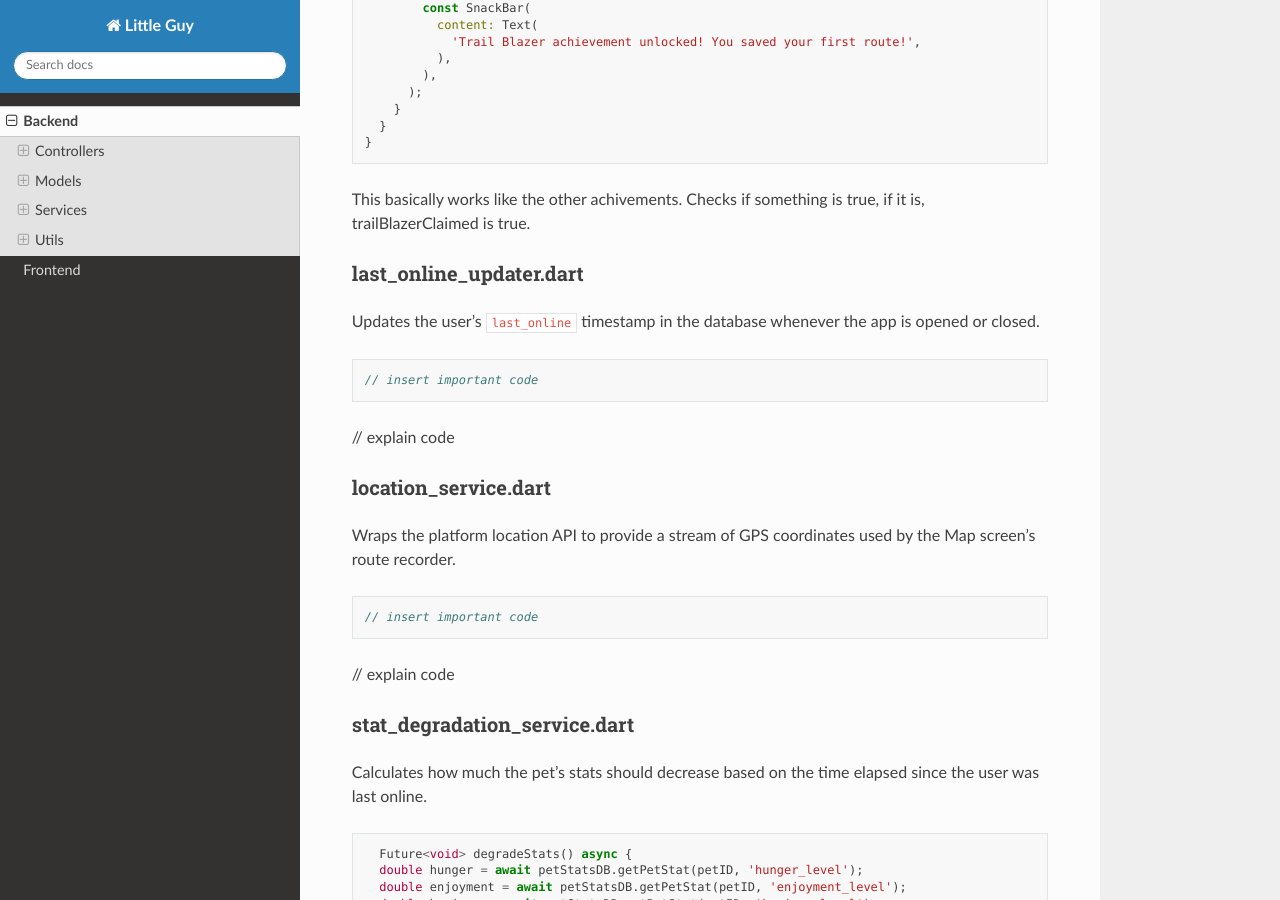
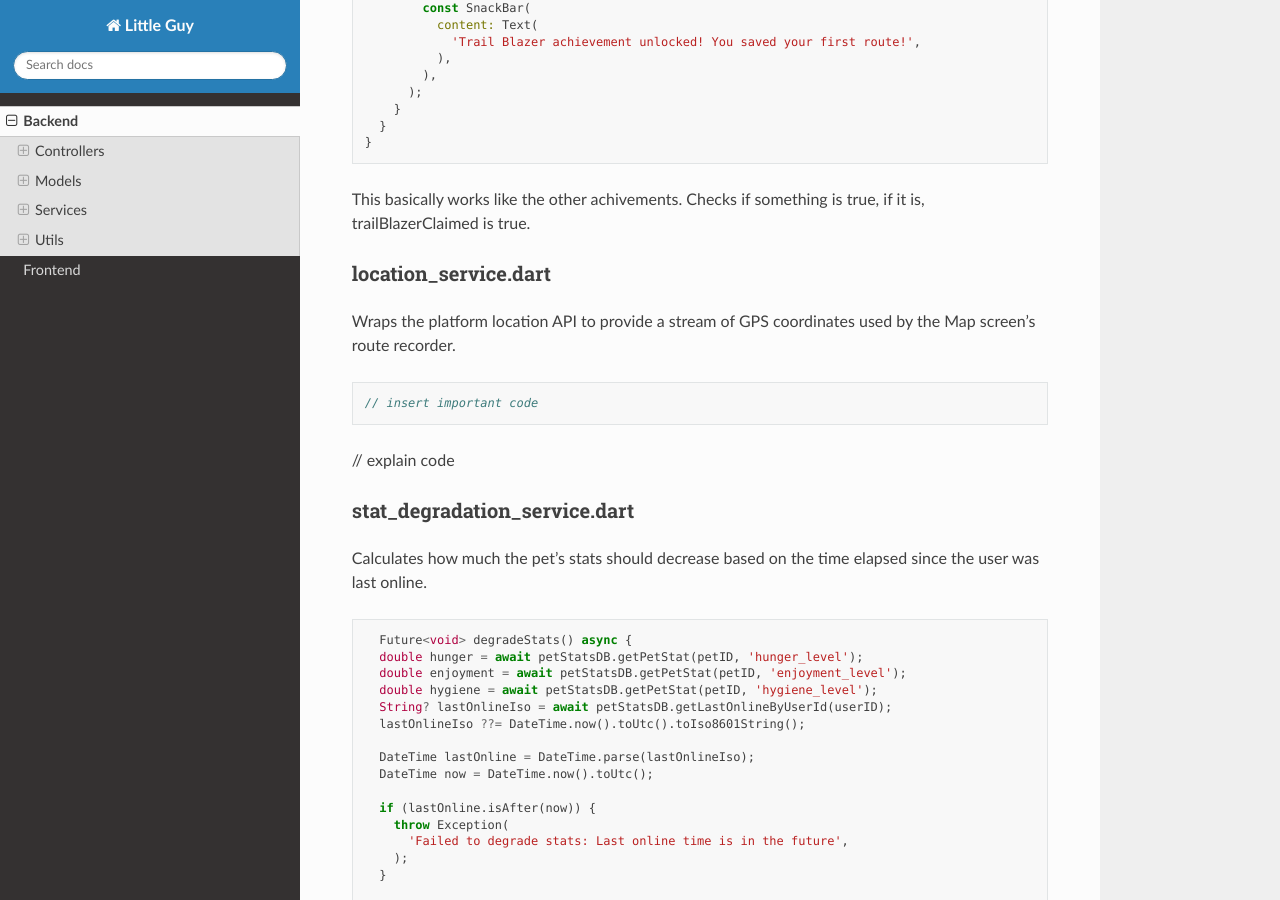
Before and after one commit to Team1C-T-P/little_guy_proj, a Sphinx documentation site: the page built from docs/backend.rst, in a window 1280 px wide and 900 px high, scrolled down 23782 px. Built offline with Sphinx 7.4.7 and the Read the Docs theme 3.1.0, drawn with Linux system fonts in a browser that asks for light colours.

Commit message:
Remove last_online_updater.dart section from backend docs
Removed outdated information about last_online_updater.dart from documentation.

```diff
--- a/docs/backend.rst
+++ b/docs/backend.rst
@@ -1237,16 +1237,6 @@ Provides helper functions for checking achivements. This only does so for the Tr
 
 This basically works like the other achivements. Checks if something is true, if it is, trailBlazerClaimed is true.
 
-last_online_updater.dart
-~~~~~~~~~~~~~~~~~~~~~~~~
-
-Updates the user's ``last_online`` timestamp in the database whenever the app is opened or closed.
-
-.. code-block:: dart
-
-    // insert important code
-
-// explain code
 
 location_service.dart
 ~~~~~~~~~~~~~~~~~~~~~
```
